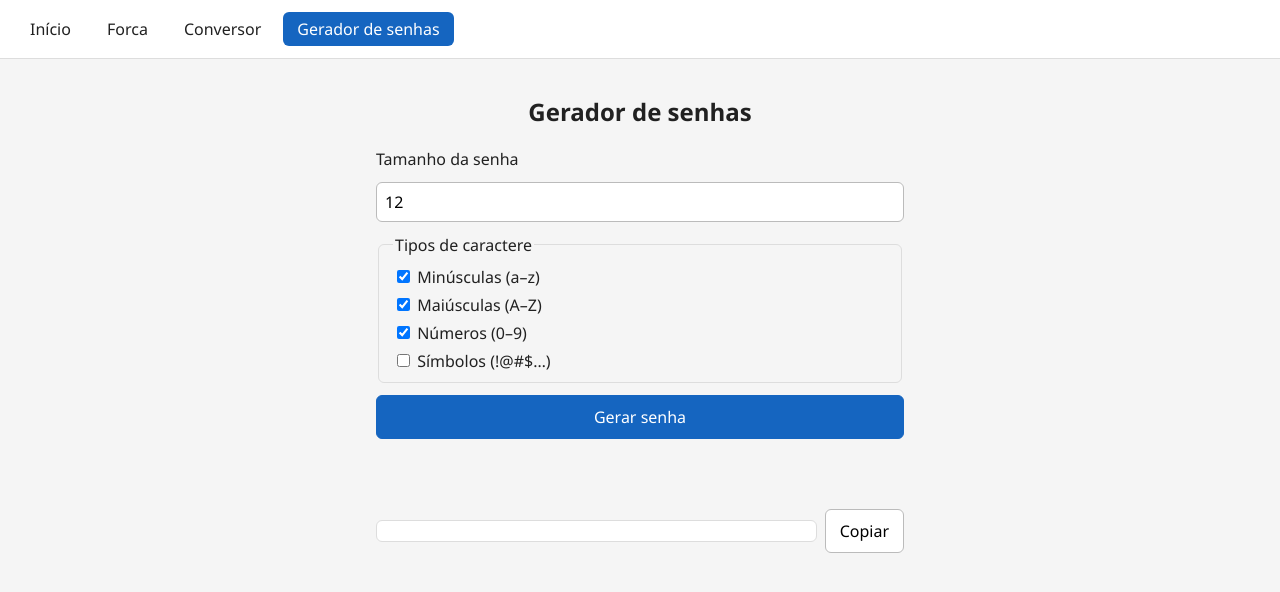
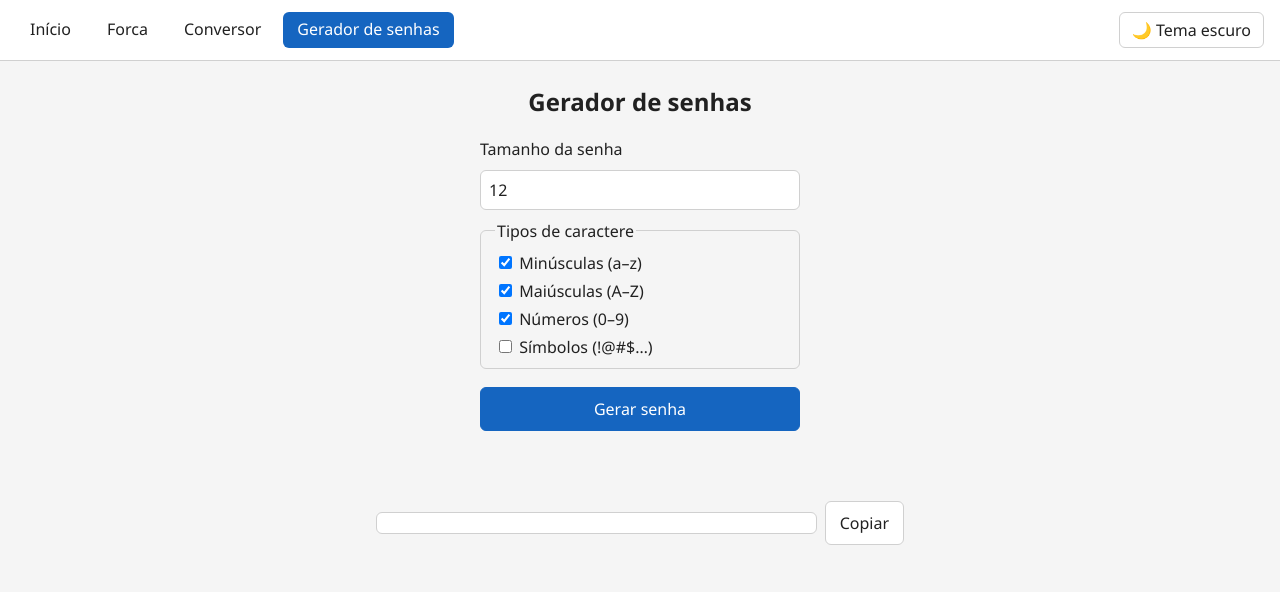
Before and after one commit to HenriqueNicolletti-e-LucasMP8-Projects/exercicios-python, a Flask app: page /senhas in a window 1280 px wide. Shown: the top 592 px of the page. Run offline with Flask 3, Linux system fonts and the light colour scheme.

Commit message:
Melhora o visual com tema claro/escuro e estilos consistentes
Cores viram variáveis com versão escura, que segue o sistema ou o
botão de alternar no menu (escolha salva no navegador). Formulários
e botões passam a compartilhar estilo, o menu quebra linha em telas
pequenas e o foco do teclado fica visível.

Co-Authored-By: Claude Sonnet 5.5 <noreply@anthropic.com>

```diff
--- a/static/estilo.css
+++ b/static/estilo.css
@@ -1,9 +1,51 @@
 :root {
   --fundo: #f5f5f5;
+  --superficie: #ffffff;
   --texto: #212121;
+  --texto-suave: #555555;
+  --borda: #d0d0d0;
   --certo: #2e7d32;
   --erro: #c62828;
   --destaque: #1565c0;
+  --sobre-destaque: #ffffff;
+  --tecla-certa: #a5d6a7;
+  --tecla-errada: #ef9a9a;
+  --selo: #e0e0e0;
+  --sombra: rgba(0, 0, 0, 0.12);
+}
+
+@media (prefers-color-scheme: dark) {
+  :root:not([data-tema="claro"]) {
+    --fundo: #121417;
+    --superficie: #1e2227;
+    --texto: #e8eaed;
+    --texto-suave: #aab0b8;
+    --borda: #3a4048;
+    --certo: #66bb6a;
+    --erro: #ef5350;
+    --destaque: #4f8fe0;
+    --sobre-destaque: #0b0d10;
+    --tecla-certa: #2e5d31;
+    --tecla-errada: #7a2b2b;
+    --selo: #333a42;
+    --sombra: rgba(0, 0, 0, 0.5);
+  }
+}
+
+:root[data-tema="escuro"] {
+  --fundo: #121417;
+  --superficie: #1e2227;
+  --texto: #e8eaed;
+  --texto-suave: #aab0b8;
+  --borda: #3a4048;
+  --certo: #66bb6a;
+  --erro: #ef5350;
+  --destaque: #4f8fe0;
+  --sobre-destaque: #0b0d10;
+  --tecla-certa: #2e5d31;
+  --tecla-errada: #7a2b2b;
+  --selo: #333a42;
+  --sombra: rgba(0, 0, 0, 0.5);
 }
 
 * { box-sizing: border-box; }
@@ -15,25 +57,33 @@ body {
   color: var(--texto);
 }
 
+:focus-visible { outline: 3px solid var(--destaque); outline-offset: 2px; }
+
+/* Menu */
 .menu {
   display: flex;
+  flex-wrap: wrap;
   gap: 8px;
   padding: 12px 16px;
-  background: #fff;
-  border-bottom: 1px solid #ddd;
+  background: var(--superficie);
+  border-bottom: 1px solid var(--borda);
 }
 
-.menu a {
+.menu a, .menu .desativado {
   padding: 6px 14px;
   border-radius: 6px;
-  color: var(--texto);
-  text-decoration: none;
 }
 
-.menu a.ativo { background: var(--destaque); color: #fff; }
+.menu a { color: var(--texto); text-decoration: none; }
+.menu a:hover { background: var(--selo); }
+.menu .tema { margin-left: auto; padding: 6px 12px; }
+.menu a.ativo { background: var(--destaque); color: var(--sobre-destaque); }
+.menu .desativado { color: var(--texto-suave); opacity: 0.6; cursor: not-allowed; }
 
-.menu .desativado { padding: 6px 14px; color: #9e9e9e; cursor: not-allowed; }
+main { max-width: 560px; margin: 0 auto; padding: 16px; }
+h1 { margin-top: 8px; }
 
+/* Home */
 .inicio { text-align: center; }
 
 .cartoes {
@@ -46,21 +96,74 @@ body {
 .cartao {
   display: block;
   padding: 20px 16px;
-  background: #fff;
-  border: 1px solid #ddd;
+  background: var(--superficie);
+  border: 1px solid var(--borda);
   border-radius: 10px;
   color: var(--texto);
   text-decoration: none;
 }
 
-a.cartao:hover { border-color: var(--destaque); box-shadow: 0 2px 8px rgba(0, 0, 0, 0.12); }
+a.cartao:hover { border-color: var(--destaque); box-shadow: 0 2px 8px var(--sombra); }
 .cartao h2 { margin: 0 0 8px; font-size: 1.2rem; }
-.cartao p { margin: 0; font-size: 0.9rem; color: #555; }
+.cartao p { margin: 0; font-size: 0.9rem; color: var(--texto-suave); }
 .cartao.em-breve { opacity: 0.6; cursor: not-allowed; }
-.selo { display: inline-block; margin-top: 12px; padding: 2px 10px; border-radius: 10px; background: #e0e0e0; font-size: 0.75rem; }
+.selo { display: inline-block; margin-top: 12px; padding: 2px 10px; border-radius: 10px; background: var(--selo); font-size: 0.75rem; }
 
-main { max-width: 560px; margin: 0 auto; padding: 16px; }
+/* Elementos comuns */
+button {
+  font: inherit;
+  padding: 8px 0;
+  border: 1px solid var(--borda);
+  border-radius: 6px;
+  background: var(--superficie);
+  color: var(--texto);
+  cursor: pointer;
+}
 
+button:hover:not(:disabled) { border-color: var(--destaque); }
+button:disabled { cursor: default; opacity: 0.7; }
+
+#novo-jogo, #gerar, .formulario button[type="submit"] {
+  padding: 10px 20px;
+  background: var(--destaque);
+  color: var(--sobre-destaque);
+  border-color: var(--destaque);
+}
+
+.mensagem { min-height: 2.4em; font-weight: 600; }
+.mensagem.ok { color: var(--certo); }
+.mensagem.erro { color: var(--erro); }
+
+.formulario {
+  display: grid;
+  gap: 10px;
+  max-width: 320px;
+  margin: 0 auto 16px;
+  text-align: left;
+}
+
+.formulario select, .formulario input[type="text"], .formulario input[type="number"] {
+  font: inherit;
+  padding: 8px;
+  border: 1px solid var(--borda);
+  border-radius: 6px;
+  background: var(--superficie);
+  color: var(--texto);
+}
+
+.formulario fieldset {
+  display: flex;
+  flex-direction: column;
+  gap: 6px;
+  margin: 0;
+  padding: 10px 14px;
+  border: 1px solid var(--borda);
+  border-radius: 6px;
+}
+
+.formulario button[type="submit"] { margin-top: 8px; }
+
+/* Forca */
 .forca { text-align: center; }
 
 #boneco line, #boneco circle {
@@ -83,10 +186,6 @@ main { max-width: 560px; margin: 0 auto; padding: 16px; }
 
 .erros { margin: 4px 0; }
 
-.mensagem { min-height: 2.4em; font-weight: 600; }
-.mensagem.ok { color: var(--certo); }
-.mensagem.erro { color: var(--erro); }
-
 .teclado {
   display: grid;
   grid-template-columns: repeat(9, 1fr);
@@ -94,77 +193,24 @@ main { max-width: 560px; margin: 0 auto; padding: 16px; }
   margin-bottom: 16px;
 }
 
-button {
-  font: inherit;
-  padding: 8px 0;
-  border: 1px solid #bbb;
-  border-radius: 6px;
-  background: #fff;
-  cursor: pointer;
-}
+button.certa { background: var(--tecla-certa); }
+button.errada { background: var(--tecla-errada); }
 
-button:hover:not(:disabled) { border-color: var(--destaque); }
-button:disabled { cursor: default; opacity: 0.7; }
-button.certa { background: #a5d6a7; }
-button.errada { background: #ef9a9a; }
+/* Conversor */
+.conversor { text-align: center; }
+.resultado { min-height: 1.5em; font-size: 1.5rem; font-weight: bold; color: var(--certo); }
+.observacao { font-size: 0.85rem; color: var(--texto-suave); }
 
-.conversor { text-align: center; }
-
-.formulario {
-  display: grid;
-  gap: 8px;
-  max-width: 320px;
-  margin: 0 auto 16px;
-  text-align: left;
-}
-
-.formulario select, .formulario input {
-  font: inherit;
-  padding: 8px;
-  border: 1px solid #bbb;
-  border-radius: 6px;
-  background: #fff;
-}
-
-.formulario button {
-  margin-top: 8px;
-  background: var(--destaque);
-  color: #fff;
-  border-color: var(--destaque);
-}
-
-.resultado { min-height: 1.5em; font-size: 1.5rem; font-weight: bold; color: var(--certo); }
-.observacao { font-size: 0.85rem; color: #555; }
-
-.senhas h1 { text-align: center; }
-
-#form-senha { display: flex; flex-direction: column; gap: 12px; }
-
-#form-senha input[type="number"] {
-  font: inherit;
-  padding: 8px;
-  border: 1px solid #bbb;
-  border-radius: 6px;
-}
-
-#form-senha fieldset {
-  display: flex;
-  flex-direction: column;
-  gap: 6px;
-  padding: 10px 14px;
-  border: 1px solid #ddd;
-  border-radius: 6px;
-}
-
-#gerar { padding: 10px 20px; background: var(--destaque); color: #fff; border-color: var(--destaque); }
+/* Gerador de senhas */
+.senhas { text-align: center; }
 
 .resultado-senha { display: flex; gap: 8px; align-items: center; margin-top: 8px; }
 
 .senha {
   flex: 1;
   padding: 10px;
-  background: #fff;
-  border: 1px solid #ddd;
+  background: var(--superficie);
+  border: 1px solid var(--borda);
   border-radius: 6px;
   font-family: Consolas, monospace;
   font-size: 1.1rem;
@@ -173,4 +219,7 @@ button.errada { background: #ef9a9a; }
 
 .resultado-senha button { padding: 10px 14px; }
 
-#novo-jogo { padding: 8px 20px; background: var(--destaque); color: #fff; border-color: var(--destaque); }
+@media (max-width: 420px) {
+  .teclado { grid-template-columns: repeat(7, 1fr); }
+  .palavra { font-size: 1.6rem; }
+}
--- /dev/null
+++ b/static/tema.js
@@ -0,0 +1,26 @@
+const botaoTema = document.getElementById("botao-tema");
+
+function temaAtual() {
+  const escolhido = document.documentElement.dataset.tema;
+  if (escolhido) return escolhido;
+  return window.matchMedia("(prefers-color-scheme: dark)").matches ? "escuro" : "claro";
+}
+
+function atualizarBotao() {
+  const escuro = temaAtual() === "escuro";
+  botaoTema.textContent = escuro ? "☀️ Tema claro" : "🌙 Tema escuro";
+  botaoTema.setAttribute("aria-label", escuro ? "Mudar para o tema claro" : "Mudar para o tema escuro");
+}
+
+botaoTema.addEventListener("click", () => {
+  const novo = temaAtual() === "escuro" ? "claro" : "escuro";
+  document.documentElement.dataset.tema = novo;
+  try {
+    localStorage.setItem("tema", novo);
+  } catch {
+    // sem armazenamento: o tema vale só até recarregar a página
+  }
+  atualizarBotao();
+});
+
+atualizarBotao();
--- a/templates/base.html
+++ b/templates/base.html
@@ -4,6 +4,12 @@
   <meta charset="utf-8">
   <meta name="viewport" content="width=device-width, initial-scale=1">
   <title>{% block titulo %}Exercícios Python{% endblock %}</title>
+  <script>
+    try {
+      const tema = localStorage.getItem("tema");
+      if (tema === "claro" || tema === "escuro") document.documentElement.dataset.tema = tema;
+    } catch {}
+  </script>
   <link rel="stylesheet" href="{{ url_for('static', filename='estilo.css') }}">
 </head>
 <body>
@@ -16,10 +22,12 @@
         <span class="desativado" title="Em breve">{{ exercicio.nome }}</span>
       {% endif %}
     {% endfor %}
+    <button id="botao-tema" class="tema" type="button">🌙 Tema escuro</button>
   </nav>
   <main>
     {% block conteudo %}{% endblock %}
   </main>
+  <script src="{{ url_for('static', filename='tema.js') }}"></script>
   {% block scripts %}{% endblock %}
 </body>
 </html>
--- a/templates/senhas.html
+++ b/templates/senhas.html
@@ -5,7 +5,7 @@
 <section class="senhas">
   <h1>Gerador de senhas</h1>
 
-  <form id="form-senha" novalidate>
+  <form id="form-senha" class="formulario" novalidate>
     <label for="tamanho">Tamanho da senha</label>
     <input id="tamanho" name="tamanho" type="number" min="{{ tamanho_minimo }}" max="{{ tamanho_maximo }}" value="12" inputmode="numeric">
 
```
